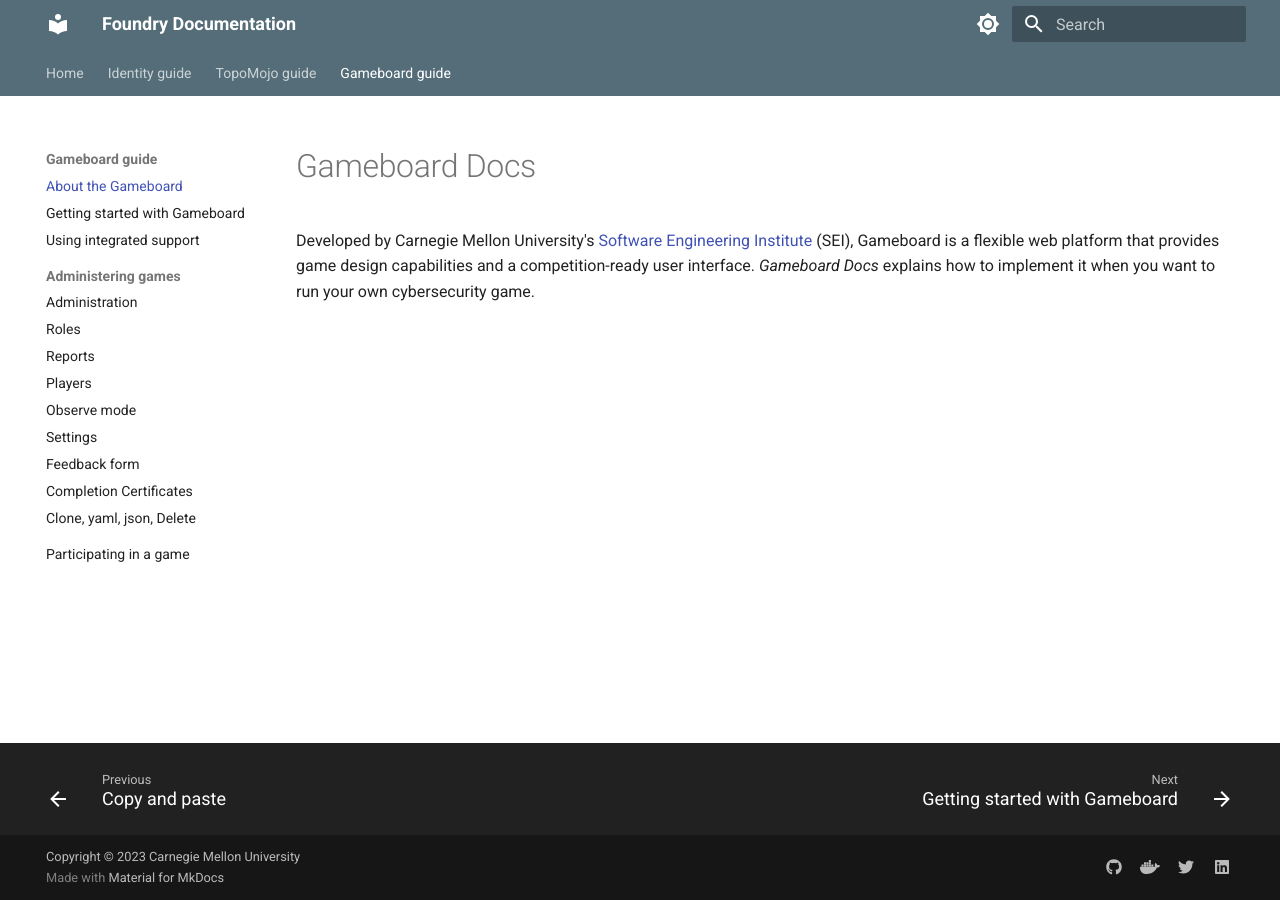
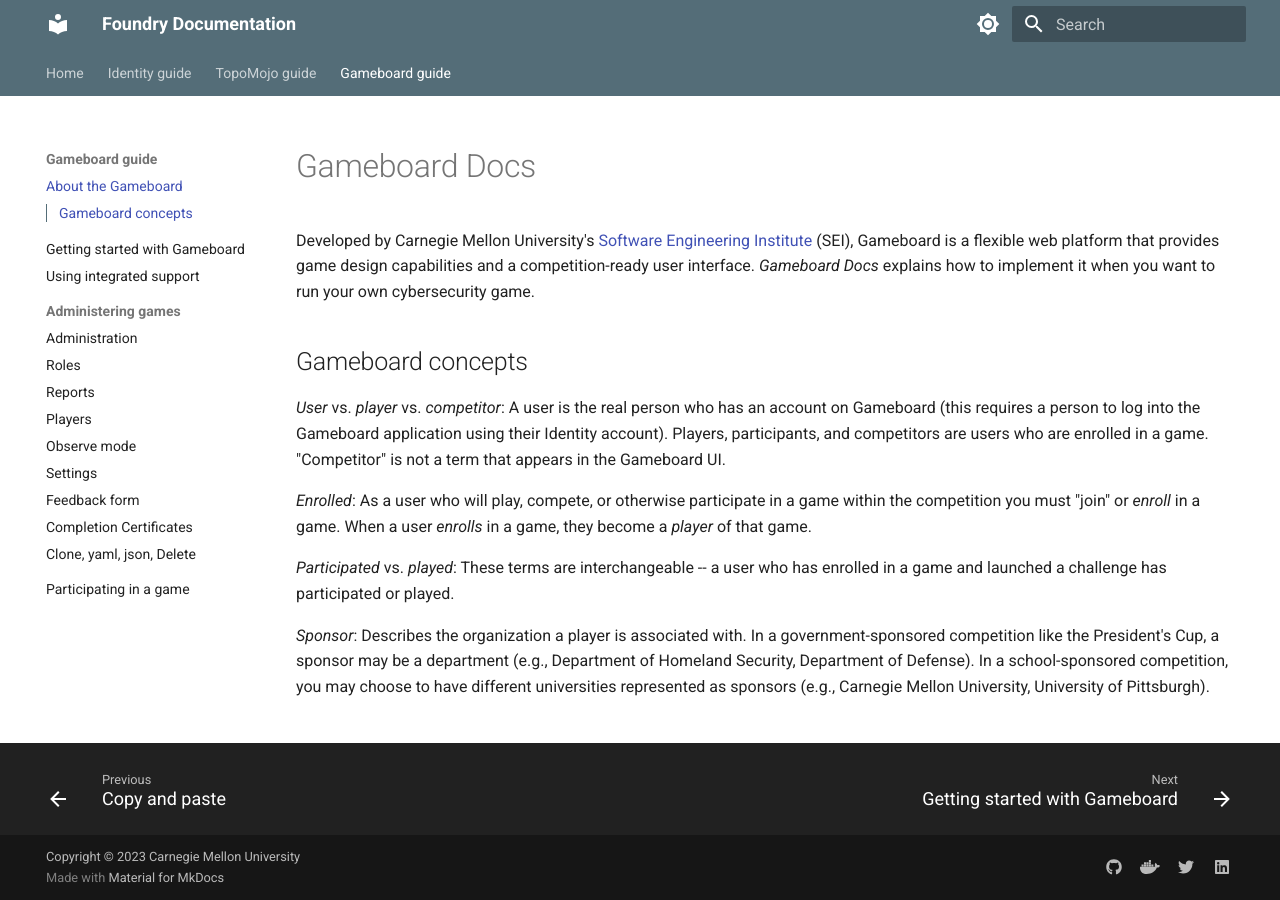
Before and after one commit to cmu-sei/foundry-docs, an MkDocs documentation site: the page built from docs/gameboard/index.md, in a window 1280 px wide. Built offline with MkDocs 1.6.1 and Material for MkDocs 9.7.7, drawn with Linux system fonts in a browser that asks for light colours.

Commit message:
updates to gameboard concepts

```diff
--- a/docs/gameboard/index.md
+++ b/docs/gameboard/index.md
@@ -1,6 +1,16 @@
 # Gameboard Docs
 
 Developed by Carnegie Mellon University's [Software Engineering Institute](github.com/cmu-sei) (SEI), Gameboard is a flexible web platform that provides game design capabilities and a competition-ready user interface. *Gameboard Docs* explains how to implement it when you want to run your own cybersecurity game.
+
+## Gameboard concepts
+
+*User* vs. *player* vs. *competitor*: A user is the real person who has an account on Gameboard (this requires a person to log into the Gameboard application using their Identity account). Players, participants, and competitors are users who are enrolled in a game. "Competitor" is not a term that appears in the Gameboard UI.
+
+*Enrolled*: As a user who will play, compete, or otherwise participate in a game within the competition you must "join" or *enroll* in a game.  When a user *enrolls* in a game, they become a *player* of that game.
+
+*Participated* vs. *played*:  These terms are interchangeable -- a user who has enrolled in a game and launched a challenge has participated or played.
+
+*Sponsor*: Describes the organization a player is associated with. In a government-sponsored competition like the President's Cup, a sponsor may be a department (e.g., Department of Homeland Security, Department of Defense). In a school-sponsored competition, you may choose to have different universities represented as sponsors (e.g., Carnegie Mellon University, University of Pittsburgh).
 
 <!--## Gameboard concepts
 
```
